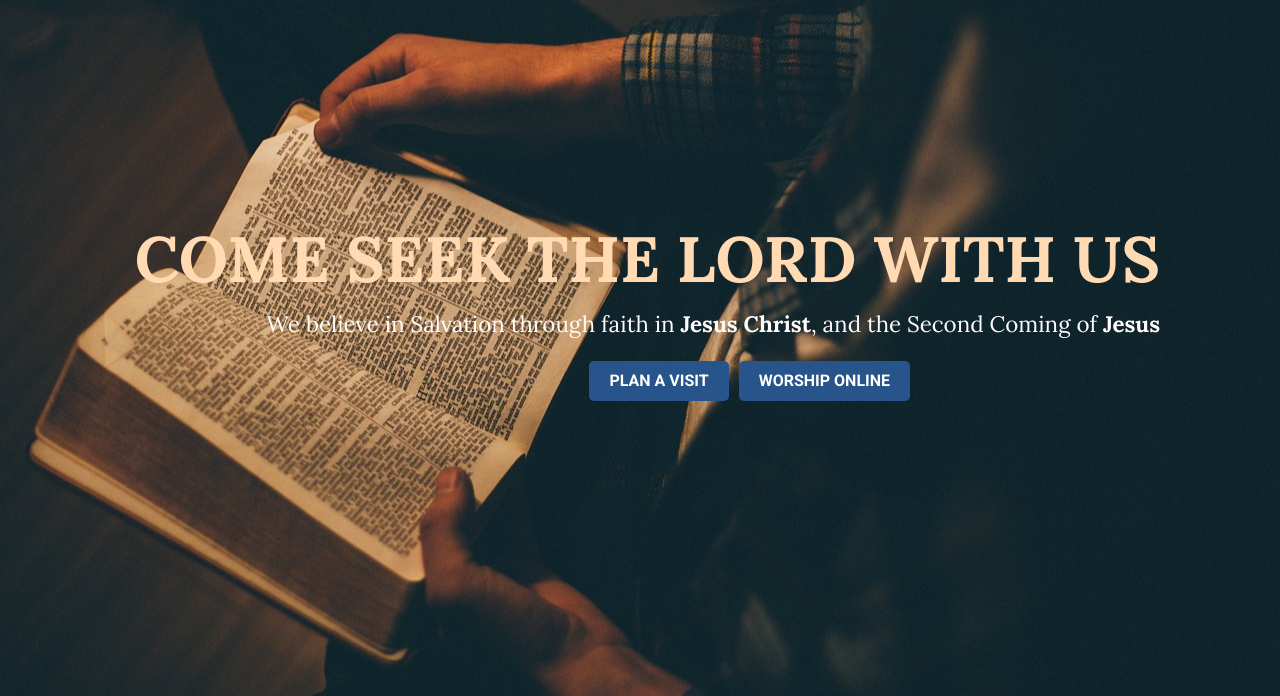
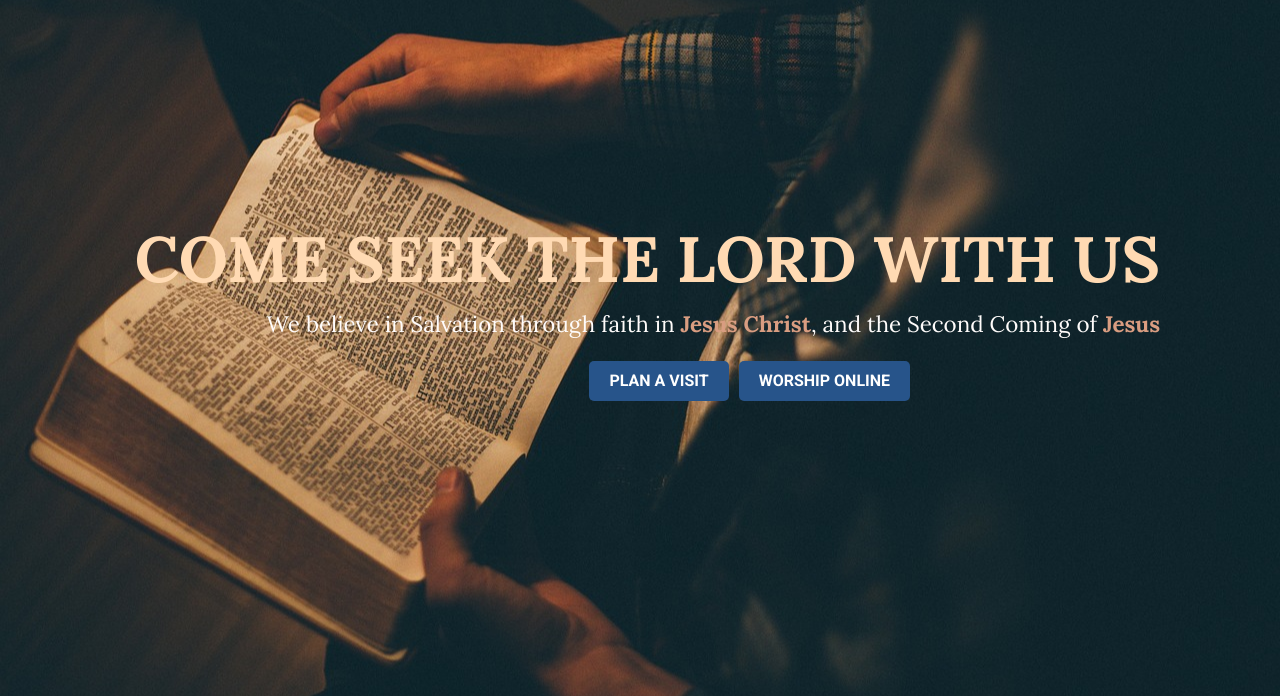
Before and after one commit to Mainboy360/v2.ojoto, a plain HTML site: page index.html in a window 1280 px wide. Shown: the part 104-800 px from the top of the page. Drawn offline with Linux system fonts and the light colour scheme; a script that the page names is missing.

Commit message:
minor resolution

```diff
--- a/styles.css
+++ b/styles.css
@@ -130,6 +130,12 @@ img[src*="cropped-assembly-of-god-logo-png-7-1.png"] { /* styling for the logo i
 h2 strong {
     color: #FFEB00;
 }
+
+p strong {
+    color: #D99D81;
+}
+
+
 
 
 .navigation-links {
```
